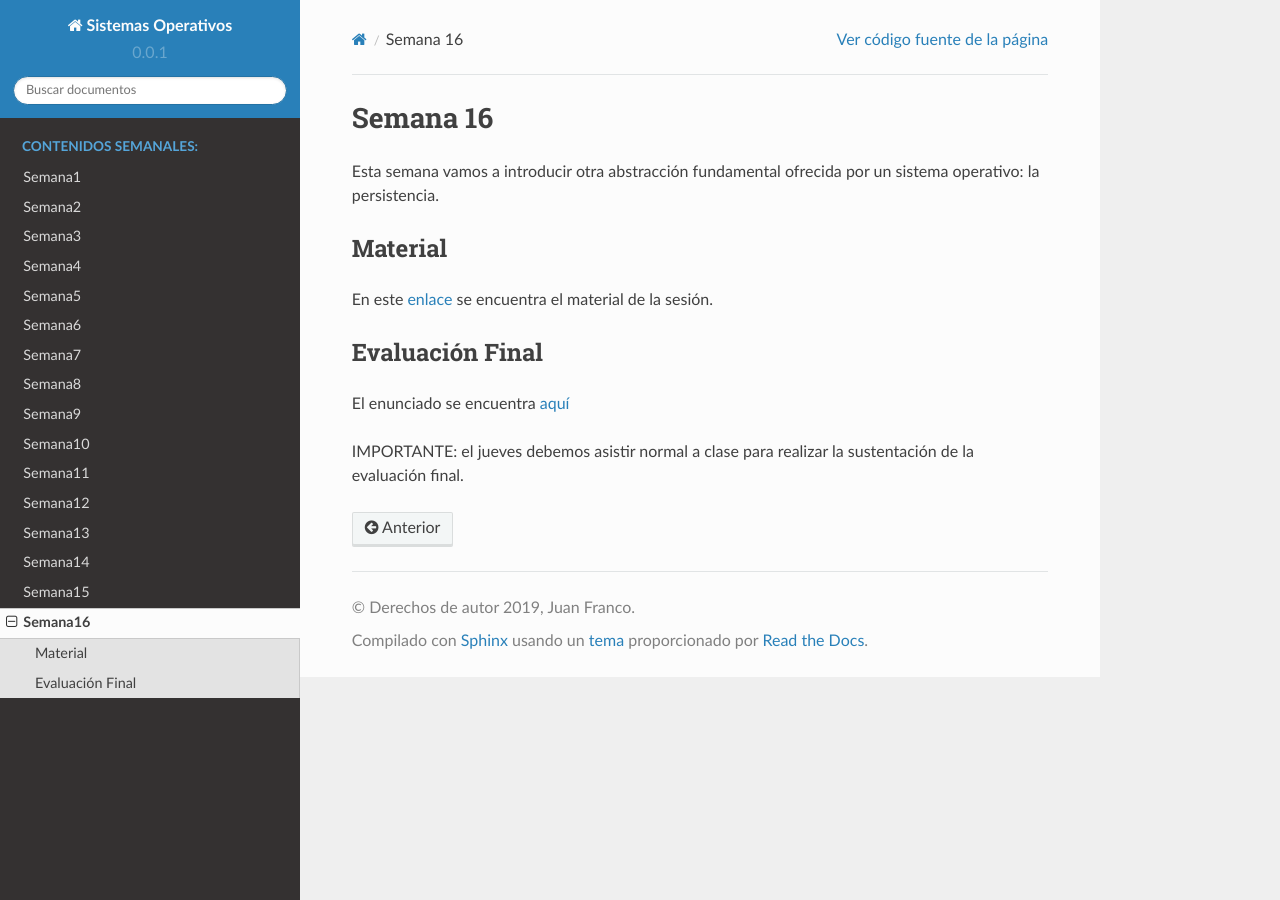
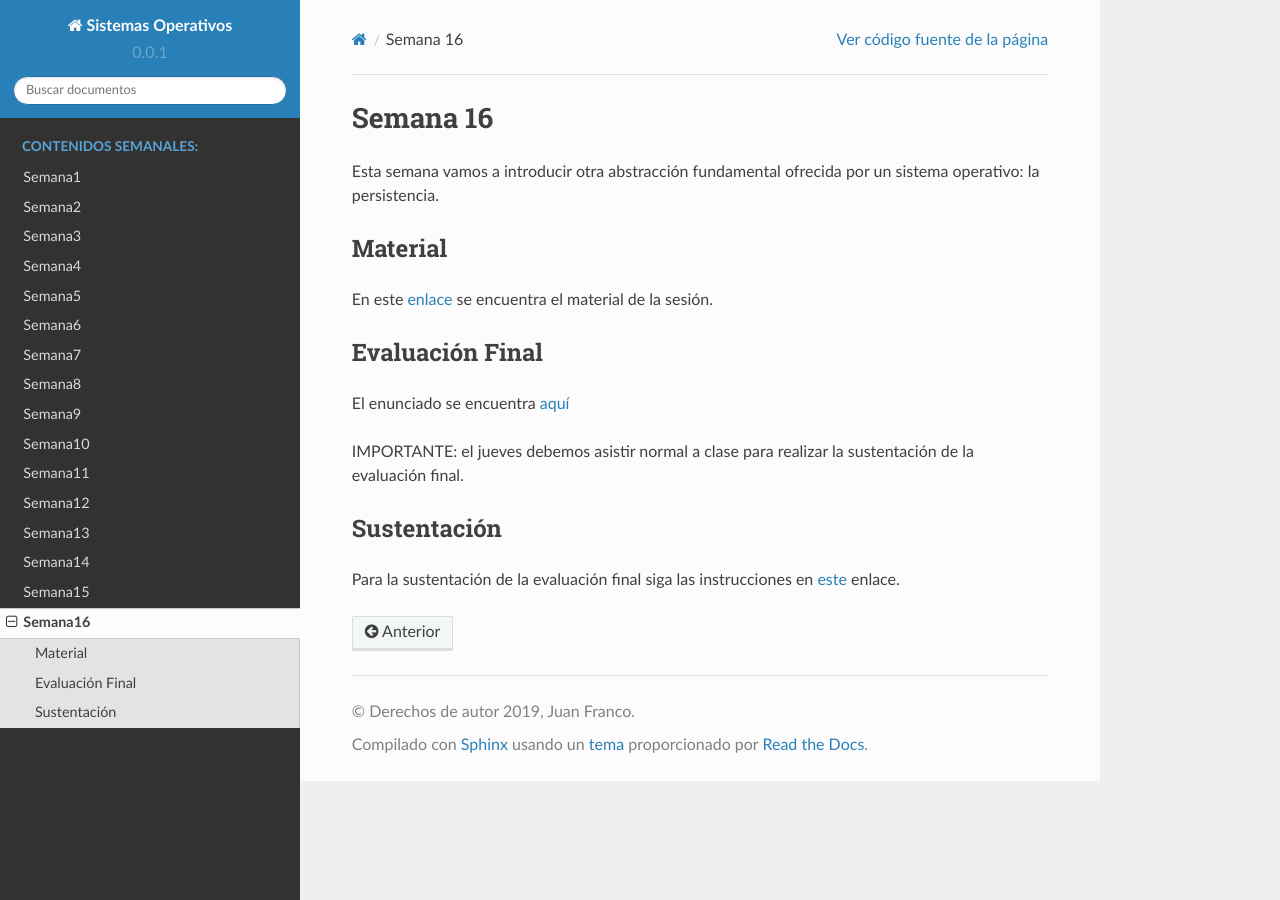
Before and after one commit to juanferfranco/sistemasoperativos, a Sphinx documentation site: the page built from docs/_semana16/semana16.rst, in a window 1280 px wide. Built offline with Sphinx 7.4.7 and the Read the Docs theme 2.0.0, drawn with Linux system fonts in a browser that asks for light colours.

Commit message:
update week 16

```diff
--- a/docs/_semana16/semana16.rst
+++ b/docs/_semana16/semana16.rst
@@ -13,3 +13,8 @@ Evaluación Final
 El enunciado se encuentra `aquí <https://docs.google.com/document/d/1754rlHr-qlEaJ4sm_q1VJaMNGGJ45_gj6Rt3cqweNfY/edit?usp=sharing>`__
 
 IMPORTANTE: el jueves debemos asistir normal a clase para realizar la sustentación de la evaluación final.
+
+Sustentación
+-------------
+Para la sustentación de la evaluación final siga las instrucciones en
+`este <https://drive.google.com/open?id=1zYszWk5JuyjWfPZmahcjay8ddkB3tnju2E6ET9b865M>`__ enlace.
```
